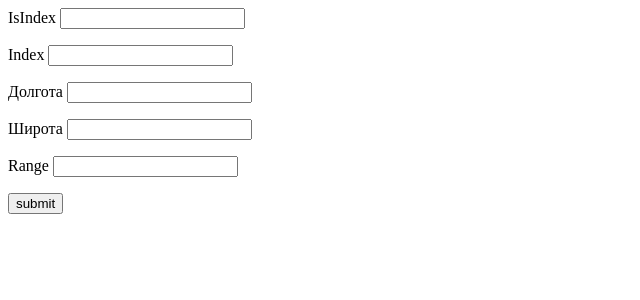
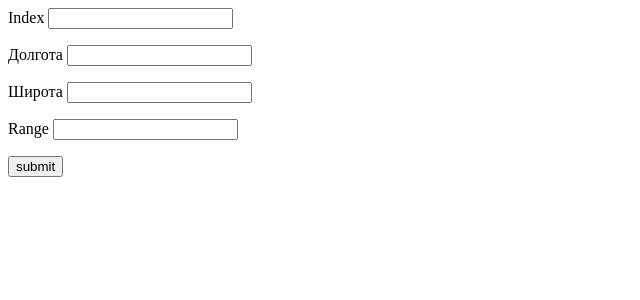
Before and after one commit to headst1337/AFK_team_TASK_1, a Flask app: page / in a window 1280 px wide. Shown: the top 300 px of the page, without its empty margins (0-640 px from the left). Run offline with Flask 2, Linux system fonts and the light colour scheme; parts of the project's set-up code (start-up, migrations or seed data) failed here and were passed over.

Commit message:
Added output of coordinates + fixed crutch
Added output of coordinates + fixed crutch

```diff
--- a/server.py
+++ b/server.py
@@ -8,26 +8,24 @@ app = Flask(__name__)
 app.config.from_object(os.environ['FLASK_CONFIG'])
 
 @app.route('/', methods=['GET', 'POST'])
-def index():
+def index() -> None:
     if request.method == 'POST':
-        # Получение данных с формы (ИЛЯ!!!)
-        isIndex = request.form.get('isIndex')
+        # Получение данных с формы
         index = request.form.get('index')
         geo_coords_longitude = request.form.get('geo_coords_longitude') # Longitude - долгота
         geo_coords_latitude = request.form.get('geo_coords_latitude')   # Latitude - широта
         geo_coords = (geo_coords_longitude, geo_coords_latitude)        # Объединение координат в dict
         geo_range = request.form.get('geo_range')
 
-        data_from_api = get_data_from_api(isIndex=isIndex, index=index, geo_coords=geo_coords, geo_range=geo_range)
+        data_from_api = get_data_from_api(index=index, geo_coords=geo_coords, geo_range=geo_range)
         data = parse_data_from_api(data_from_api)
 
         return render_template('index.html', data_from_server=data)
     return render_template('index.html')
 
-# Принимает в себя до 3-х параметров: bool isIndex, int index, dict geocords
 def get_data_from_api(**data) -> str:
     api = YandexMapApi(os.environ['YANDEX_MAP_API'])
-    if data.get("isIndex") == "True":
+    if data.get("index"):
         data_from_api = api.get_by_index(data.get("index"))
     else:
         data_from_api = api.get_by_range(center=data.get("geo_coords"), spn=data.get("geo_range"))
@@ -36,6 +34,7 @@ def get_data_from_api(**data) -> str:
 def parse_data_from_api(data_from_api) -> dict:
     search_result_count = data_from_api.count("CompanyMetaData")
     data_json = json.loads(data_from_api)
+    print(data_from_api)
     data_dict = {}
     post_count = 0
     for i in range(search_result_count):
@@ -43,8 +42,11 @@ def parse_data_from_api(data_from_api) -> dict:
         if name.find("Отделение почтовой связи") != -1:
             address = data_json["features"][i]["properties"]["CompanyMetaData"]["address"]
             index = name.replace("Отделение почтовой связи №", '')
+            la_coord = data_json["features"][i]["geometry"]["coordinates"][0] # Широта
+            lo_coord = data_json["features"][i]["geometry"]["coordinates"][1] # Долгота
+            coords = (lo_coord, la_coord)
             post_count += 1
-            data_dict[f"post{post_count}"] = name, address, index
+            data_dict[f"post{post_count}"] = name, address, index, coords
         else: continue
     return data_dict
 
--- a/templates/index.html
+++ b/templates/index.html
@@ -1,7 +1,6 @@
 <html>
    <body>
       <form method = "POST">
-         <p>IsIndex <input type = "text" name = "isIndex" /></p>
          <p>Index <input type = "text" name = "index" /></p>
          <p>Долгота <input type = "text" name = "geo_coords_longitude" /></p>
          <p>Широта <input type = "text" name = "geo_coords_latitude" /></p>
```
